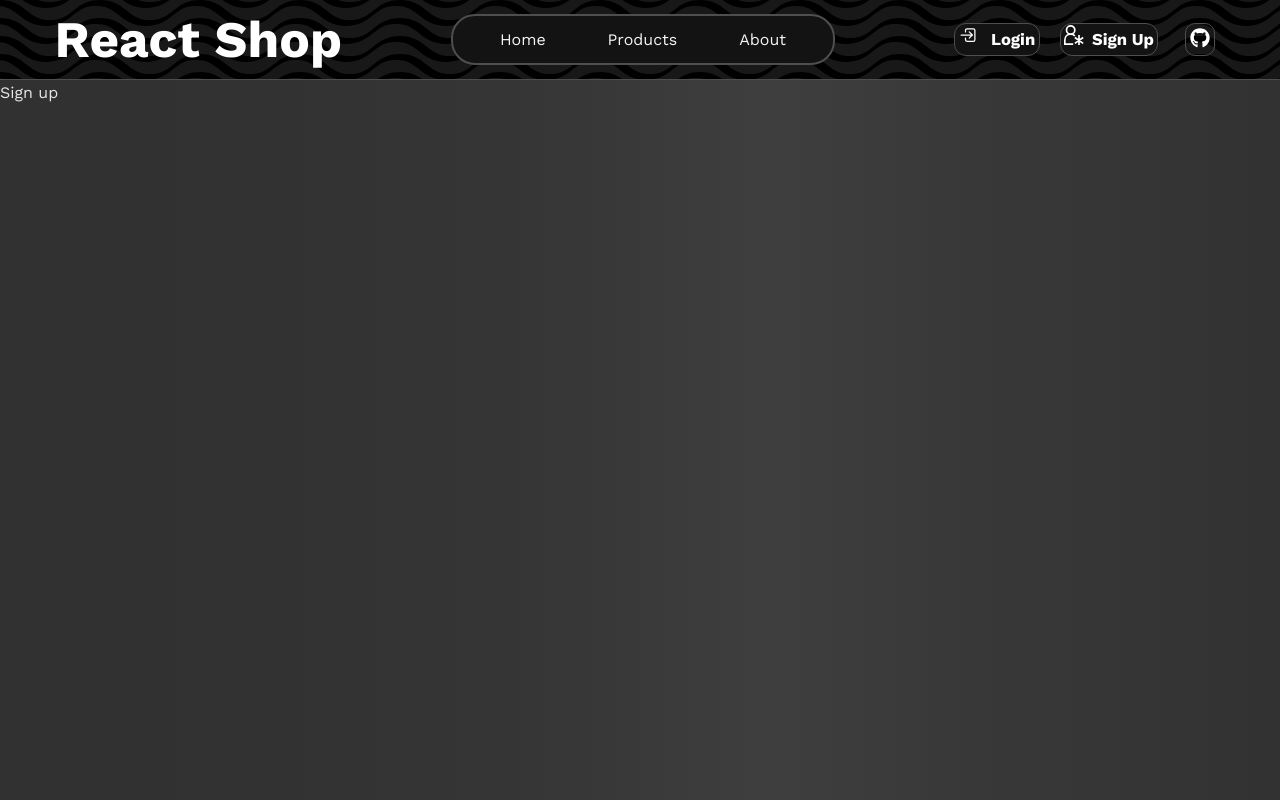
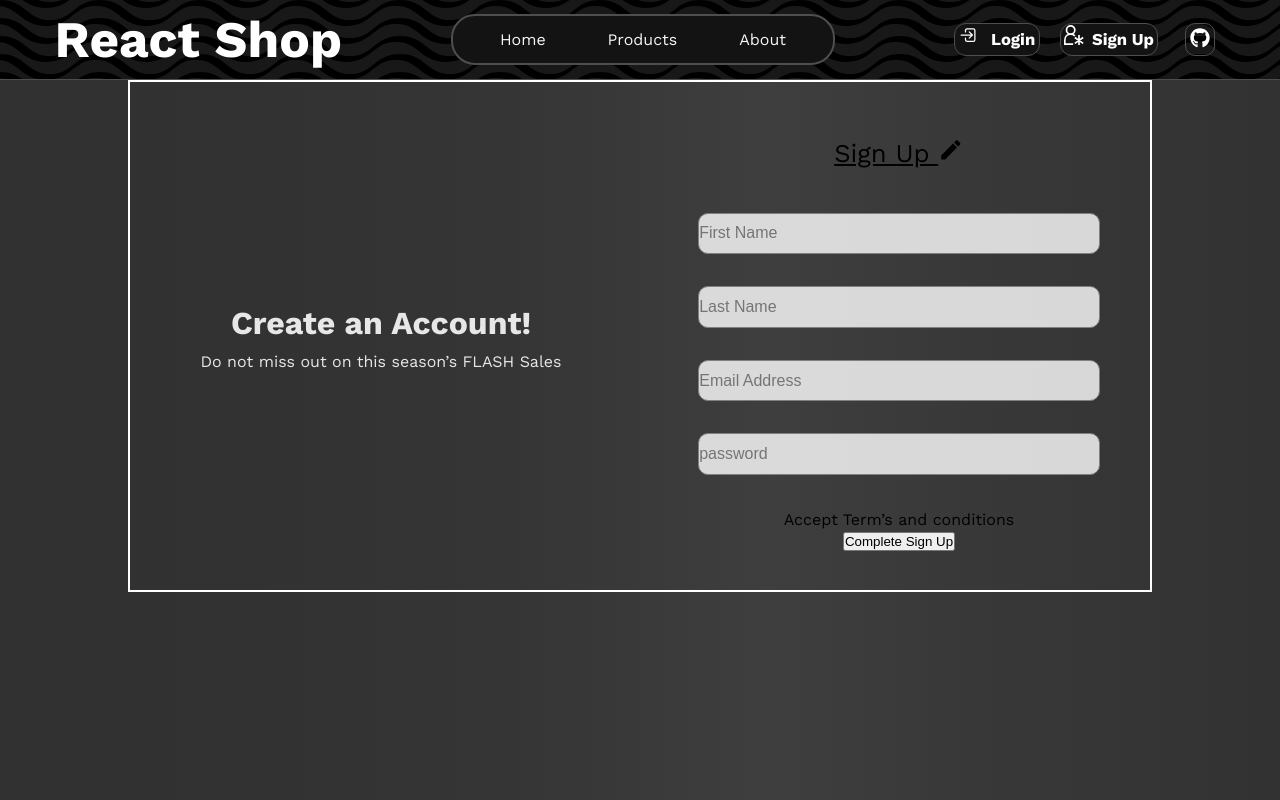
Before and after one commit to Moha-abshir/React-Ecommerce-App, a React (Vite) app in the folder Ecommerce-Website/: page /signUp in a window 1280 px wide. Built offline with nearby package versions, Linux system fonts and the light colour scheme; no server answers.

Commit message:
created the sign up page

```diff
--- a/Ecommerce-Website/src/App.jsx
+++ b/Ecommerce-Website/src/App.jsx
@@ -9,6 +9,7 @@ import { NotFound } from "./Components/NotFound";
 import { useEffect, useState } from "react";
 import axios from "axios";
 import { About } from "./Components/about/About";
+import { TermsAndConditions } from "./Components/TermsAndConditions";
 
 
 export function App() {
@@ -82,6 +83,7 @@ export function App() {
             <Route path="cart" element={<Cart cartItems={cartItems} addToCart={addToCart} removeFromCart={removeFromCart} decreaseQuantity={decreaseQuantity}/>}/>
             <Route path="login" element={<Login/>}/>
             <Route path="signUp" element={<SignUp/>}/>
+            <Route path="terms" element={<TermsAndConditions/>}/>
             <Route path = '*' element={<NotFound/>}/>
 
         </Routes>
--- /dev/null
+++ b/Ecommerce-Website/src/Components/TermsAndConditions.jsx
@@ -0,0 +1,14 @@
+import { Nav } from "./nav/Nav"
+import { SignUp } from "./auth/SignUp"
+import { Link } from "react-router-dom"
+export function TermsAndConditions(){
+    return(
+        <>
+        <Nav></Nav>
+        <div>Lorem ipsum dolor sit amet consectetur adipisicing elit. Atque vitae cum commodi, nam magnam eligendi ipsam sint perspiciatis, nihil harum voluptas eveniet quas tenetur earum laudantium similique est doloremque officiis.
+
+        </div>
+        <button> <Link to='/signUp'> return to sign up page</Link></button>
+        </>
+    )
+}
--- a/Ecommerce-Website/src/Components/auth/Login.jsx
+++ b/Ecommerce-Website/src/Components/auth/Login.jsx
@@ -1,4 +1,5 @@
 import { Nav } from "../nav/Nav"
+import './signUpLogin.css'
 export function Login(){
     return(
         <>
--- a/Ecommerce-Website/src/Components/auth/SignUp.jsx
+++ b/Ecommerce-Website/src/Components/auth/SignUp.jsx
@@ -1,11 +1,28 @@
 import { Nav } from "../nav/Nav"
-import './signUp.css'
+import { Link } from "react-router-dom";
+import { IoMdCreate } from "react-icons/io";
+import './signUpLogin.css'
 export function SignUp(){
     return(
         <>
             <Nav/>
             <section className="auth-section">
-                <div>Sign up</div>
+                <div className="welcome-message">
+                    <div className="title"><h3>Create an Account!</h3></div>
+                    <div className="small-into">
+                        <p>Do not miss out on this season&rsquo;s FLASH Sales</p>
+                    </div>
+                </div>
+                    <form action="">
+                        <div className="title">Sign Up <IoMdCreate/></div>
+                        <input type="text" name="name" id="fname" placeholder="First Name"/>
+                        <input type="text" name="name" id="lname" placeholder="Last Name"/>
+                        <input type="email" name="name" id="email" placeholder="Email Address"/>
+                        <input type="password" name="password" id="password"  placeholder="password"/>
+
+                        <div className="accept"><Link to='/terms'><p>Accept Term&rsquo;s and conditions</p></Link></div>
+                        <button type="submit">Complete Sign Up</button>
+                    </form>
             </section>
         </>
     )
--- a/Ecommerce-Website/src/Components/auth/signUp.css
+++ /dev/null
@@ -1,5 +0,0 @@
-.auth-section{
-    width: 100vw;
-    height: 70vh;
-    position: relative;
-}
--- /dev/null
+++ b/Ecommerce-Website/src/Components/auth/signUpLogin.css
@@ -0,0 +1,50 @@
+/* Sign Up Styles */
+.auth-section{
+    position: relative;
+    left: 10%;top: 40%;
+    width: 80%;
+    border: 2px solid white;
+    height: 40vw;
+    display: flex;
+    flex-direction: row;
+}
+ .auth-section .welcome-message{
+    width: 50%;height: auto;
+    margin-right: 1em;
+    display: flex;
+    flex-direction: column;
+    align-items: center;
+    justify-content: center;
+}
+.auth-section .welcome-message h3{
+    font-size: clamp(2rem, 2vw, 2.7rem);
+}
+.auth-section form{
+    width: 50%;height: auto;
+    display: flex;
+    flex-direction: column;
+    align-items: center;
+}
+.auth-section form .title{
+    color: black;
+    font-size: clamp(1.5rem, 2vw, 2rem);
+    margin-top: 2em; margin-bottom: 1.5em;
+    text-decoration: underline;
+}
+.auth-section form input{
+    display: block;
+    margin-bottom: 2em;
+    width: 80%; height: 2.6em;
+    font-size: 1rem;
+    color:  rgb(0, 0, 0);
+    background-color: rgba(252, 252, 252, 0.822);
+    border-radius: 10px;
+    border: 1px solid gray;
+}
+.auth-section form a{
+    color: black;
+    text-decoration: none;
+}
+.auth-section form button{
+
+}
```
Also changed, not shown: Ecommerce-Website/src/Components/auth/login.css (deleted).
